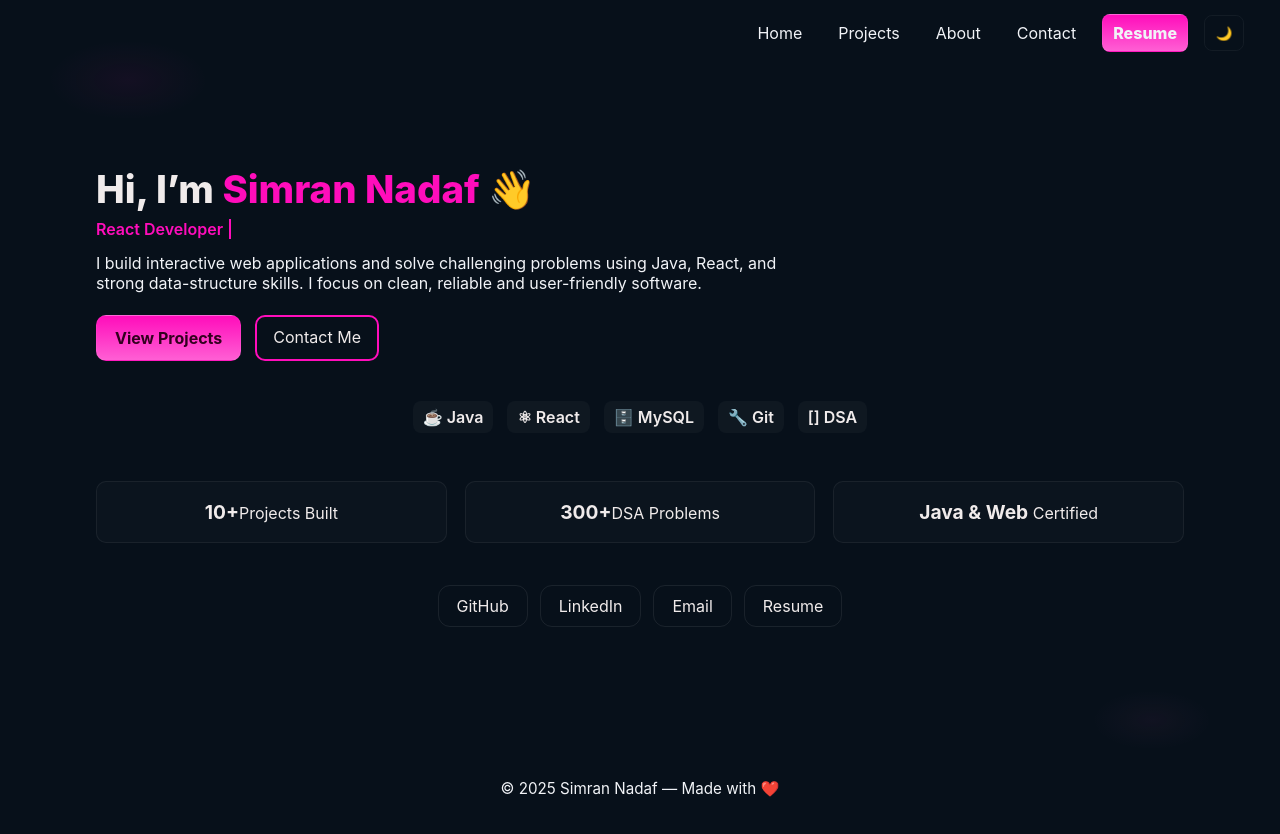
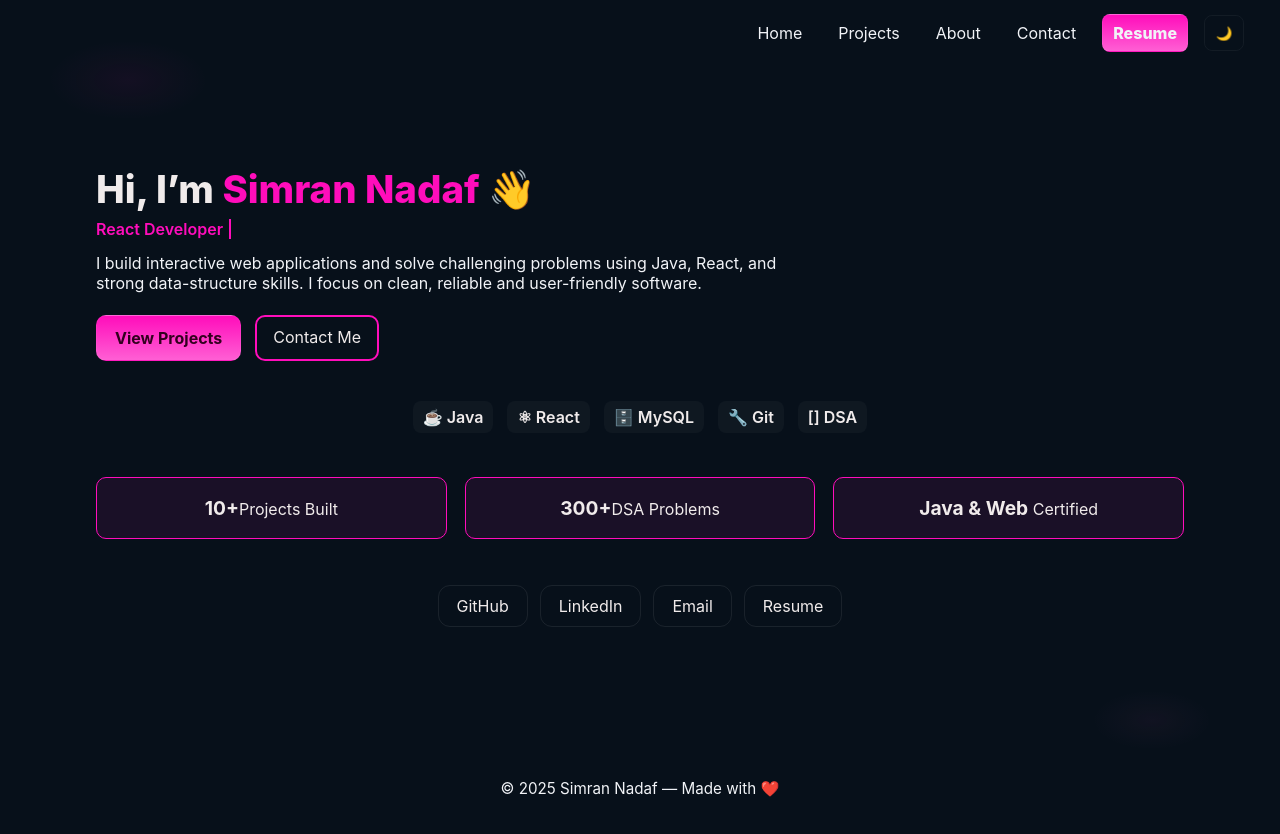
Before and after one commit to SimranNadaf2608/My-Portfolio, a React (Create React App) app in the folder frontend/: page / in a window 1280 px wide. Built offline with nearby package versions, Linux system fonts and the light colour scheme; no server answers.

Commit message:
changed in project page

```diff
--- a/frontend/src/index.css
+++ b/frontend/src/index.css
@@ -184,14 +184,12 @@ body{
   background:rgba(255,255,255,0.02);
   border:1px solid rgba(255,255,255,0.06);
   transition:transform 200ms, background 200ms, border-color 200ms;
+  transform:translateY(-4px);
+  background:rgba(255,13,187,0.08);
+  border-color:var(--accent);
 }
 .highlight strong{
   font-size:1.2rem; color:var(--text); margin-bottom:6px;
-}
-.highlight:hover{
-  transform:translateY(-4px);
-  background:rgba(255,13,187,0.08);
-  border-color:var(--accent);
 }
 
 /* Contact Icons */
```
